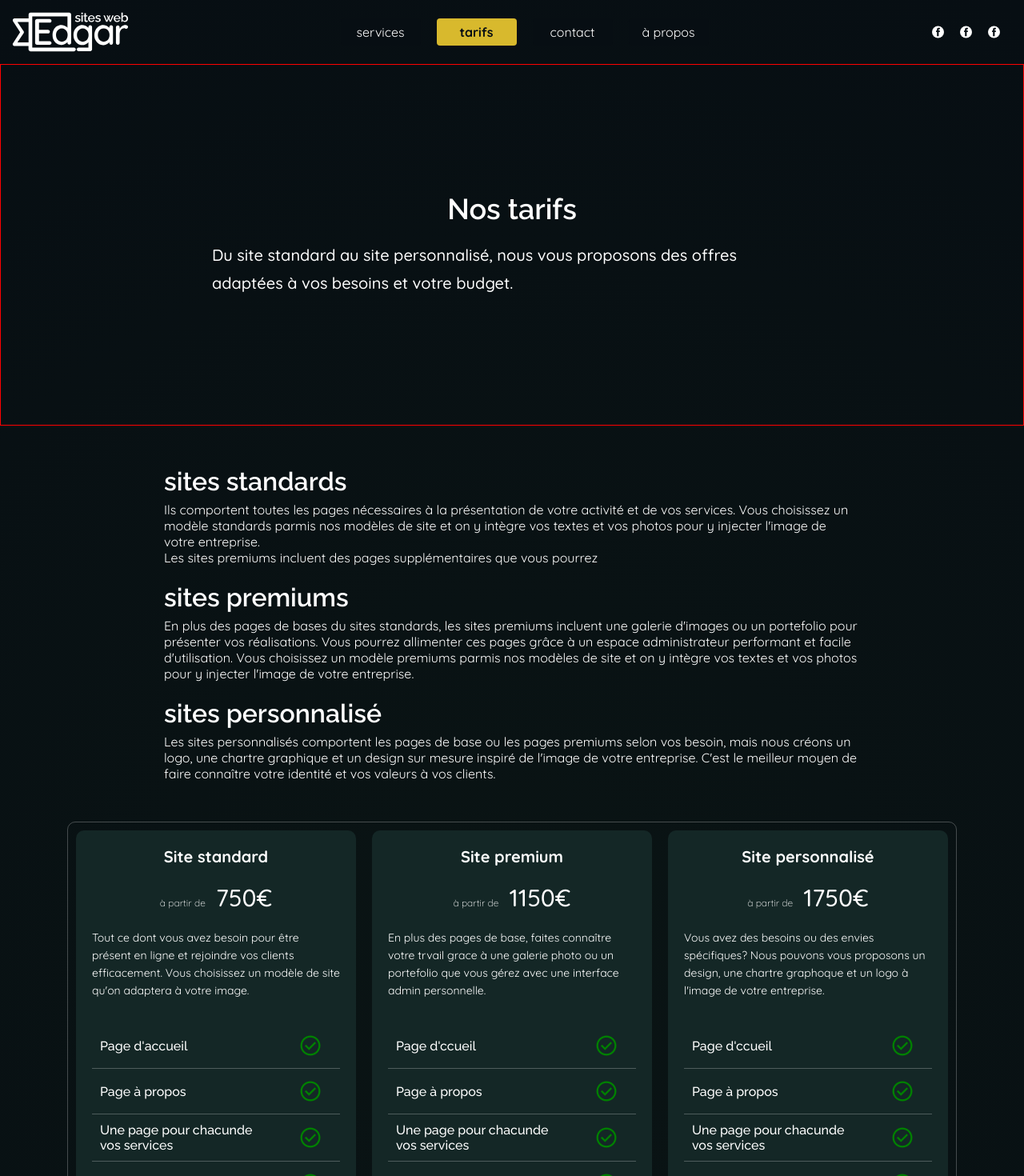
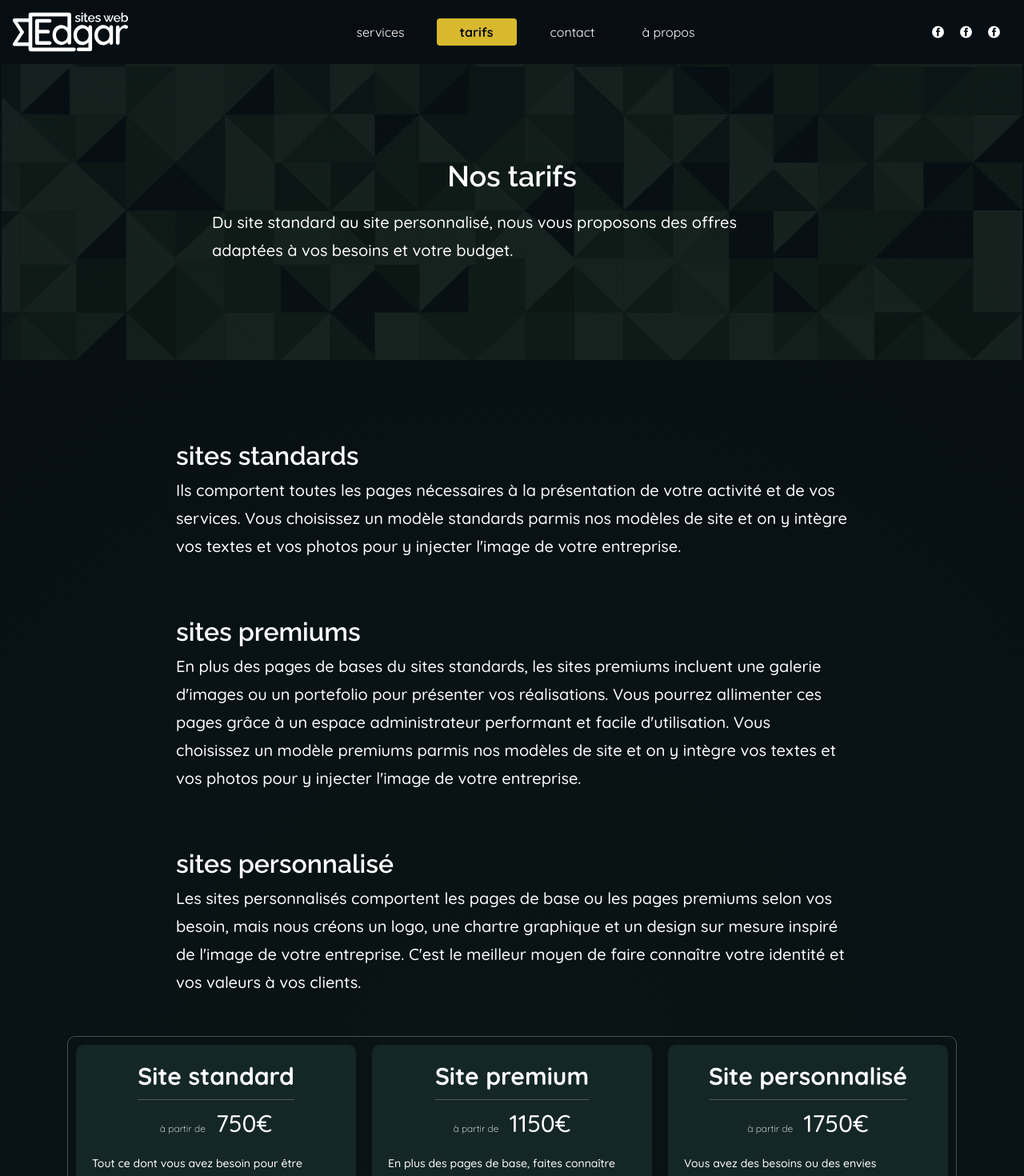
Before and after one commit to Posoroko/Monsieur-Edgar, a Nuxt app: page /tarifs in a window 1280 px wide. Shown: the top 1470 px of the page at 80% size. Built offline with nearby package versions, Linux system fonts and the light colour scheme.

Commit message:
triangles

```diff
--- a/assets/css/main.css
+++ b/assets/css/main.css
@@ -1,6 +1,6 @@
 :root {
     --dark-blue: #01101c;
-    --mainWidth: min(1400px, 100%);
+    --mainWidth: 1400px;
 }
 
 body {
@@ -11,12 +11,12 @@ a {
     cursor: pointer;
 }
 .mainWidth {
-    width: var(--main-width);
+    width: min(1400px, 100%);
     padding: 0 30px;
     margin: auto;
 }
 .smallWidth {
-    width: calc(min(1400px, 100%) * 0.75);
+    width: min(calc(1400px * 0.6), 98vw);
 }
 .shortWidth {
     width: min(1000px, 100%);
@@ -24,9 +24,13 @@ a {
 
 .header {
     /* height: 60vh; */
-    padding: 20vh 20px;
+    padding: 15vh 20px;
 }
 
 main {
     min-height: 100vh;
 }
+
+.triangles {
+    opacity: 0.1;
+}
--- a/components/Home/HomeHeader/HomeHeaderMain.vue
+++ b/components/Home/HomeHeader/HomeHeaderMain.vue
@@ -1,4 +1,9 @@
 <template>
+    <div class="relative overflowHidden">
+        <div class="absoluteFull">
+            <img src="/images/triangles.svg" class="triangle objectFitCover" alt="">
+        </div>
+
         <header class="header homeHeader relative mainWidth flex wrap">
             <div class="leftBox flex column gap50">
                 <h1 class="headerMainTitle">Service complet pour votre projet de site web.</h1>
@@ -11,9 +16,13 @@
                 <img src="/images/home-scene.png" class="homeScene" alt="">
             </div>
         </header>
+    </div>
 </template>
 
 <style scoped>
+.triangle{
+    opacity: 0.05;
+}
 
 .homeHeader .leftBox {
     width: min(100%, 700px);
--- a/components/TarifsBoard/TarifsBoardCard.vue
+++ b/components/TarifsBoard/TarifsBoardCard.vue
@@ -9,7 +9,7 @@
                 <span class="text">à partir de</span> &nbsp <span class="price">{{ price }}€</span>
             </p>
 
-            <p class="topBoxText">
+            <p class="topBoxText bodyText">
                 {{  topCardText }}
             </p>
         </div>
@@ -70,10 +70,11 @@ console.log(props.specs)
 }
 
 .tarifTitle {
-    font-size: 20px;
+    font-size: 30px;
     font-weight: 700;
     color: var(--text-color-1);
     padding: 10px 0;
+    border-bottom: 1px solid var(--border-color-1);
 }
 .topBoxText {
     font-size: 14px;
--- a/components/TarifsBoard/TarifsBoardHosting.vue
+++ b/components/TarifsBoard/TarifsBoardHosting.vue
@@ -1,7 +1,7 @@
 <template>
     <h1 class="tarifTitle centered marTop20">hébergement</h1>
     <div class="flex justifyCenter alignCenter gap20">
-        <p>abonnement: </p>
+        <p>facturation: </p>
         <p class="button1 centered" :class="{'active' : planType == 'monthly'}" @click="planType = 'monthly'">mensuel</p>
         <p class="button1 centered" :class="{ 'active': planType == 'yearly' }" @click="planType = 'yearly'">annuel</p>
     </div>
--- a/components/TarifsBoard/TarifsBoardMain.vue
+++ b/components/TarifsBoard/TarifsBoardMain.vue
@@ -1,5 +1,5 @@
 <template>
-    <div>
+    <div class="marTop50">
         <div class="tarifsBoard flex justifyCenter gap20 wrap">
             <TarifsBoardCard
                 :title="standardContent.title"
--- a/pages/index.vue
+++ b/pages/index.vue
@@ -2,7 +2,7 @@
 <template>
     <HomeHeaderMain />
 
-    <section class="mainWidth flex column gap50">
+    <section class="mainWidth flex column gap50 marTop100">
         <div class="bodyTitleAndParagraph">
             <p class="bodyH2">
                 Vos services présentés de façon claire.
@@ -46,7 +46,7 @@
 <style scoped>
 .bodySceneBox {
     height: 50vh;
-    margin: 50px auto;
+    margin: 100px auto;
 }
 .bodySceneBox img {
     height: 100%;
--- a/pages/tarifs.vue
+++ b/pages/tarifs.vue
@@ -2,33 +2,35 @@
 import { TarifsBoardMain } from '~/.nuxt/components';
 
 <template>
-    <header class="header tarifHeader flex justifyCenter r">
-        <div class="tarifsHeaderContent flex column gap20">
+    <header class="header relative tarifHeader flex justifyCenter">
+        <div class="tarifsHeaderContent flex column gap20 z_1000">
             <h2 class="textAlignCenter bodyH2">Nos tarifs</h2>
             <p class="bodyText">
                 Du site standard au site personnalisé, nous vous proposons des offres adaptées à vos
                 besoins et votre budget.
             </p>
         </div>
+
+        <div class="absolute top0 left0 w100 h100">
+            <img src="/images/triangles.svg" class="triangles objectFitCover" alt="">
+        </div>
     </header>
 
     <main class="tarifMain mainWidth flex column alignCenter">
         <section class="mainWidth flex justifyCenter marTop50">
             <ul class="smallWidth flex column gap20">
-                <li>
+                <li class="marTop50">
                     <h3 class="bodyH3">sites standards</h3>
-                    <p class="marTop5">
+                    <p class="marTop5 bodyText">
                         Ils comportent toutes les pages nécessaires à la présentation de votre activité et de vos
                         services.  Vous choisissez un modèle standards parmis nos modèles de site et on y intègre vos textes
                         et vos photos pour y injecter l'image de votre entreprise.
                     </p>
-                    Les sites premiums incluent des pages
-                    supplémentaires que vous pourrez
                 </li>
 
-                <li>
+                <li class="marTop50">
                     <h3 class="bodyH3">sites premiums</h3>
-                    <p class="marTop5">
+                    <p class="marTop5 bodyText">
                         En plus des pages de bases du sites standards, les sites premiums incluent une galerie d'images
                         ou un portefolio pour présenter vos réalisations.  Vous pourrez allimenter ces pages grâce à
                         un espace administrateur performant et facile d'utilisation.  Vous choisissez un modèle premiums
@@ -38,9 +40,9 @@ import { TarifsBoardMain } from '~/.nuxt/components';
 
                 </li>
 
-                <li>
+                <li class="marTop50">
                     <h3 class="bodyH3">sites personnalisé</h3>
-                    <p class="marTop5">
+                    <p class="marTop5 bodyText">
                         Les sites personnalisés comportent les pages de base ou les pages premiums selon vos besoin,
                         mais nous créons un logo, une chartre graphique et un design sur mesure inspiré de l'image de votre
                         entreprise. C'est le meilleur moyen de faire connaître votre identité et vos valeurs à vos clients.
@@ -48,18 +50,16 @@ import { TarifsBoardMain } from '~/.nuxt/components';
                 </li>
             </ul>
         </section>
-        <div class="introtext marTop50">
-            <p>
 
-            </p>
-        </div>
 
         <TarifsBoardMain />
     </main>
 </template>
 
 <style scoped>
+
 .tarifsHeaderContent {
     width: min(750px, 90vw);
+
 }
 </style>
```
Also changed, not shown: public/images/triangles.svg (added). Lines whose indentation alone changed are shown as unchanged.
